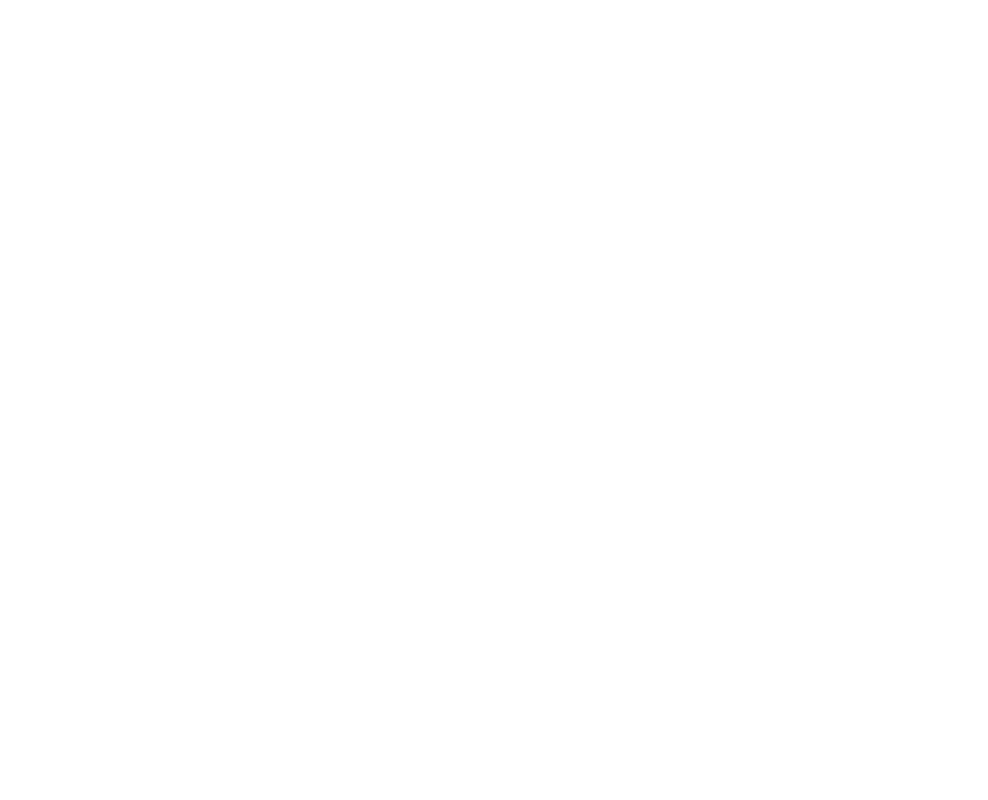
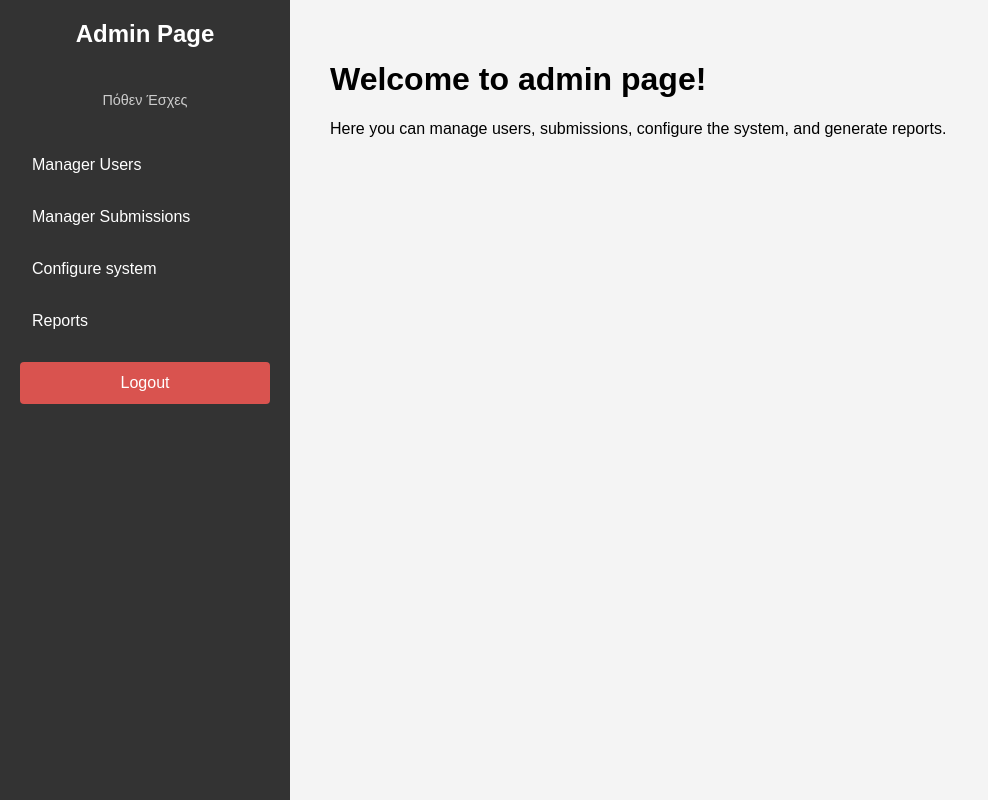
Before and after one commit to mariospgrz/RGS-university-team, a PHP site: page /Admin/Admin.html in a window 1280 px wide. Before the commit the part shown is empty. Shown: the whole page, without its empty margins (0-988 px from the left). Run offline with PHP 8.4, Linux system fonts and the light colour scheme.

Commit message:
admin dashboard and global.css changes

```diff
--- a/Admin/Admin.html
+++ b/Admin/Admin.html
@@ -0,0 +1,34 @@
+<!DOCTYPE html>
+<html lang="en">
+
+<head>
+    <meta charset="UTF-8">
+    <meta name="viewport" content="width=device-width, initial-scale=1.0">
+    <title>Admin Page</title>
+    <link rel="stylesheet" href="../Assets/mainstyle/global.css">
+</head>
+
+<body class="admin-body">
+    <div class="admin-container">
+        <aside class="sidebar">
+            <h2>Admin Page</h2>
+            <p>Πόθεν Έσχες</p>
+            <nav>
+                <ul>
+                    <li><a href="/manager-users/">Manager Users</a></li>
+                    <li><a href="/manager-submissions/">Manager Submissions</a></li>
+                    <li><a href="/configure-system/">Configure system</a></li>
+                    <li><a href="/reports/">Reports</a></li>
+                    <li><a href="../index.html" class="logout-btn">Logout</a></li>
+                </ul>
+            </nav>
+        </aside>
+
+        <main class="main-content">
+            <h1>Welcome to admin page!</h1>
+            <p>Here you can manage users, submissions, configure the system, and generate reports.</p>
+        </main>
+    </div>
+</body>
+
+</html>
--- a/Assets/mainstyle/global.css
+++ b/Assets/mainstyle/global.css
@@ -77,3 +77,76 @@ button:hover {
 .login-container a:hover {
     text-decoration: underline;
 }
+
+/* Admin Dashboard Styles */
+body.admin-body {
+    display: block;
+    height: auto;
+}
+
+.admin-container {
+    display: flex;
+    min-height: 100vh;
+}
+
+.sidebar {
+    width: 250px;
+    background-color: #333;
+    color: white;
+    display: flex;
+    flex-direction: column;
+    padding: 20px;
+}
+
+.sidebar h2 {
+    text-align: center;
+    margin-bottom: 30px;
+    color: #fff;
+    margin-top: 0;
+}
+
+.sidebar p {
+    text-align: center;
+    color: #ccc;
+    font-size: 0.9em;
+    margin-bottom: 20px;
+}
+
+.sidebar nav ul {
+    list-style: none;
+    padding: 0;
+    width: 100%;
+}
+
+.sidebar nav ul li {
+    margin-bottom: 10px;
+}
+
+.sidebar nav ul li a {
+    color: white;
+    text-decoration: none;
+    display: block;
+    padding: 12px;
+    border-radius: 4px;
+    transition: background 0.2s;
+}
+
+.sidebar nav ul li a:hover {
+    background-color: #444;
+}
+
+.sidebar nav ul li a.logout-btn {
+    background-color: #d9534f;
+    margin-top: 20px;
+    text-align: center;
+}
+
+.sidebar nav ul li a.logout-btn:hover {
+    background-color: #c9302c;
+}
+
+.main-content {
+    flex: 1;
+    padding: 40px;
+    background-color: #f4f4f4;
+}
```
